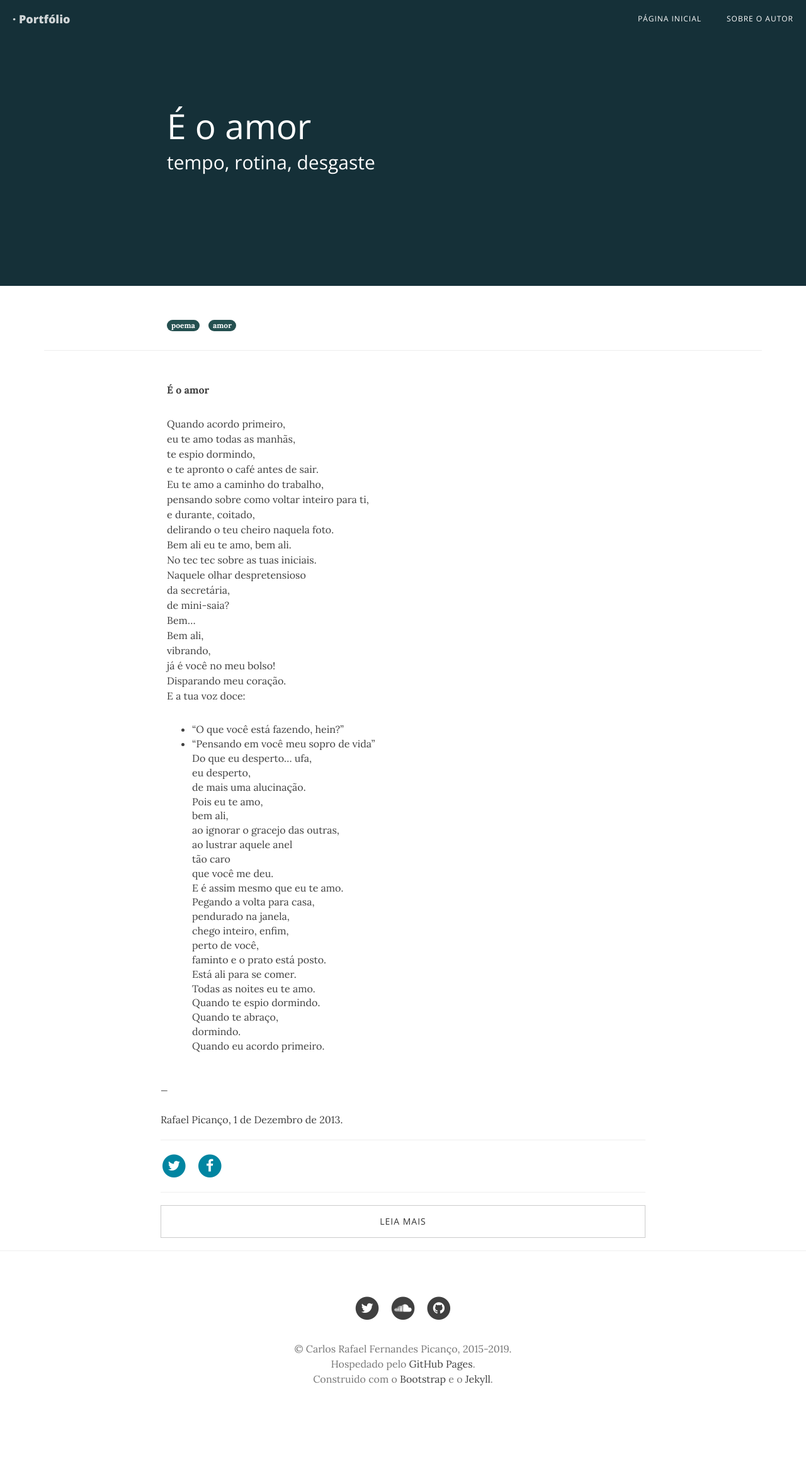
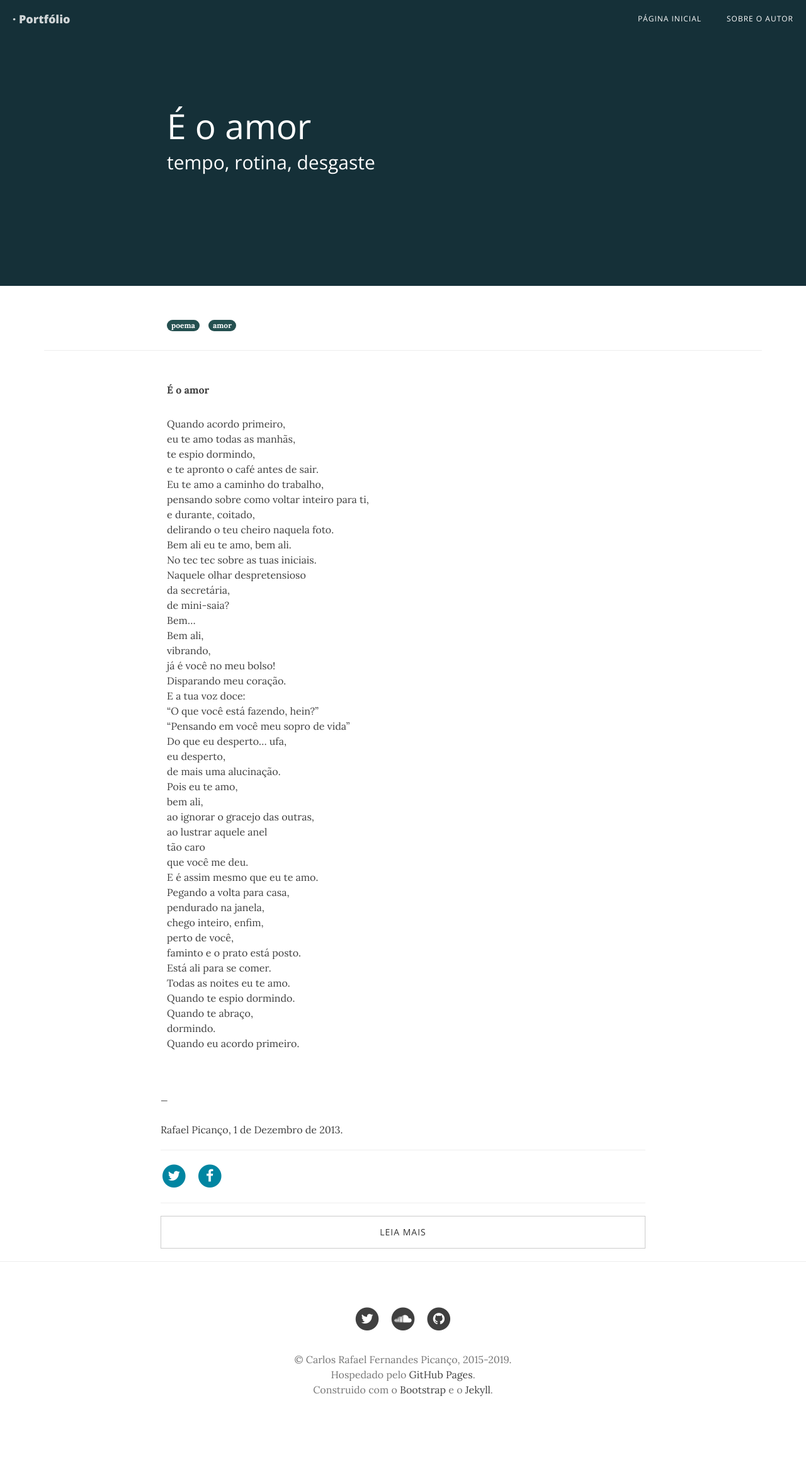
Before and after one commit to cpicanco/blog, a Jekyll site: the page built from _posts/2013-12-01-amor.md, in a window 1280 px wide. Shown: the whole page at 63% size. Built offline with Jekyll 4.4.1, drawn with Linux system fonts in a browser that asks for light colours; nearby versions of some CDN libraries; comment, search, counter and statistics services are not loaded.

Commit message:
fix markdown

```diff
--- a/_posts/2013-12-01-amor.md
+++ b/_posts/2013-12-01-amor.md
@@ -29,8 +29,8 @@ vibrando,
 já é você no meu bolso!
 Disparando meu coração.
 E a tua voz doce:
-- "O que você está fazendo, hein?"
-- "Pensando em você meu sopro de vida"
+"O que você está fazendo, hein?"
+"Pensando em você meu sopro de vida"
 Do que eu desperto... ufa,
 eu desperto,
 de mais uma alucinação.
```
